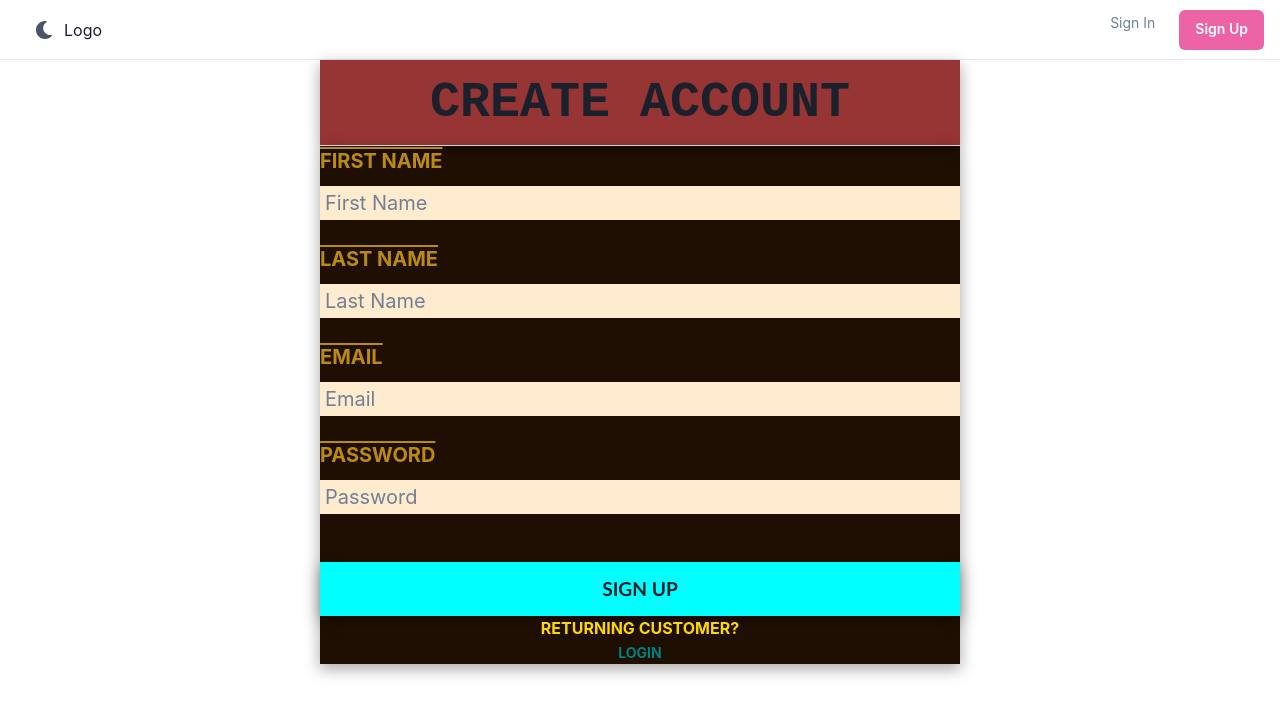
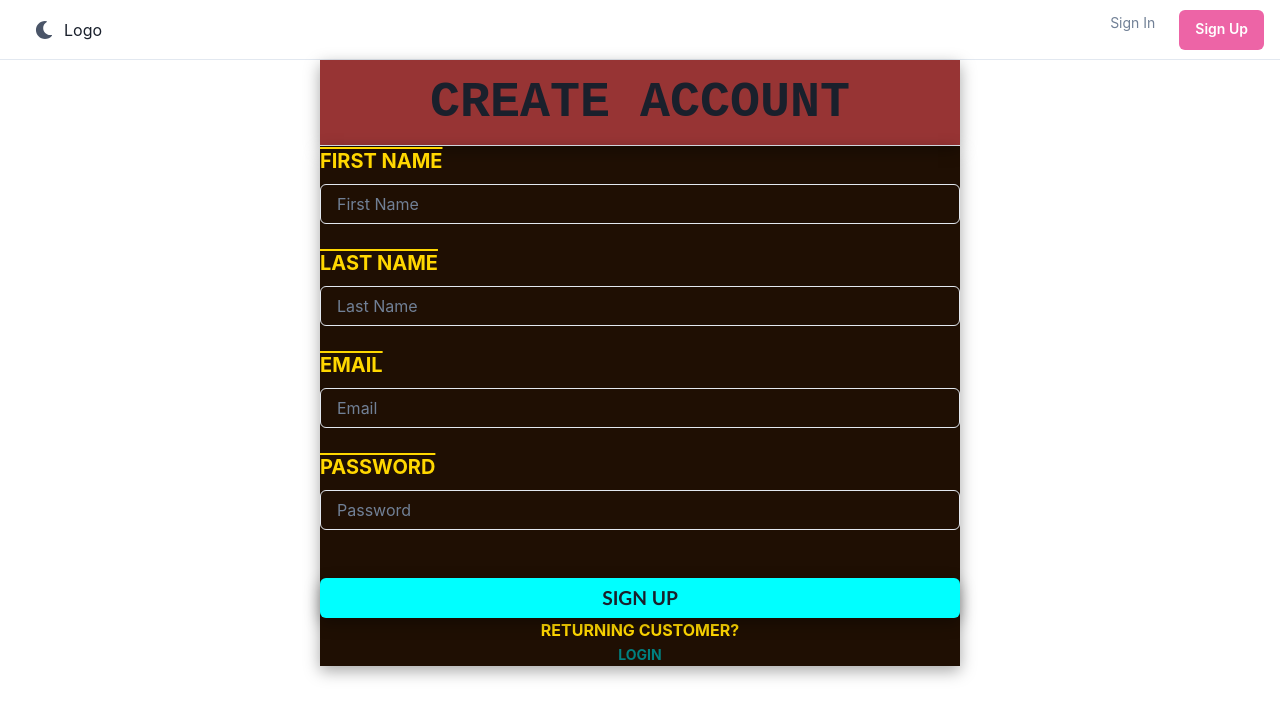
Before and after one commit to rohitchourey0809/FinalMernProject, a React (Create React App) app in the folder my-app-project/: page /signup in a window 1280 px wide. Shown: the top 718 px of the page. Built offline with nearby package versions, Linux system fonts and the light colour scheme.

Commit message:
"backend and filter added"

```diff
--- a/my-app-project/db.json
+++ b/my-app-project/db.json
@@ -302,5 +302,63 @@
         "count": 470
       }
     }
+  ],
+  "Signupdata": [
+    {
+      "firstname": "Rohit",
+      "lastname": "Chourey",
+      "email": "rohit_fw15_206@masai.school",
+      "password": "123",
+      "id": 1
+    },
+    {
+      "firstname": "kamal",
+      "lastname": "Chourey",
+      "email": "rohit_fw15_206@masai.school",
+      "password": "",
+      "id": 2
+    },
+    {
+      "firstname": "Neha",
+      "lastname": "Chourey",
+      "email": "rohitchourey1122@gmail.com",
+      "password": "123",
+      "id": 3
+    },
+    {
+      "FIRSTNAME": "Rohit",
+      "LASTNAME": "Chourey",
+      "EMAIL": "rohit_fw15_206@masai.school",
+      "PASSWORD": "123",
+      "id": 4
+    },
+    {
+      "FIRSTNAME": "Rohit",
+      "LASTNAME": "Chourey",
+      "EMAIL": "rohit_fw15_206@masai.school",
+      "PASSWORD": "123",
+      "id": 5
+    },
+    {
+      "FIRSTNAME": "Rohit",
+      "LASTNAME": "Chourey",
+      "EMAIL": "rohit_fw15_206@masai.school",
+      "PASSWORD": "123",
+      "id": 6
+    },
+    {
+      "FIRSTNAME": "Rohit",
+      "LASTNAME": "Chourey",
+      "EMAIL": "rohit_fw15_206@masai.school",
+      "PASSWORD": "123",
+      "id": 7
+    }
+  ],
+  "Logindata": [
+    {
+      "EMAIL": "rohit_fw15_206@masai.school",
+      "PASSWORD": "123",
+      "id": 1
+    }
   ]
 }
--- a/my-app-project/src/LandingPage/CardPage/CardPages.jsx
+++ b/my-app-project/src/LandingPage/CardPage/CardPages.jsx
@@ -1,29 +1,110 @@
 import React, { useEffect, useState } from 'react';
-import { Box, Center, Flex, Grid, Heading } from '@chakra-ui/react';
+import {
+  Box,
+  Button,
+  Center,
+  Flex,
+  Grid,
+  Stack,
+  VStack,
+} from '@chakra-ui/react';
 import { CardItem } from './CardItem';
 import axios from 'axios';
 
 export const CardPages = () => {
   const [Shoping, setshopData] = useState([]);
+  const [filterTitle, setfilterTitle] = useState();
+
+  const [page, setpage] = useState(1);
+  const [query, setquery] = useState('');
 
   useEffect(() => {
-    axios
-      .get('http://localhost:8080/Shopping')
+    async function AllshoppingData() {
+      await axios
+        .get('http://localhost:8080/Shopping', {
+          params: {
+            category: filterTitle,
+            _page: page,
+            _limit: 20,
+            q: query,
+          },
+        })
         .then(response => {
           setshopData(response.data);
-        console.log(response.data);
+          // return response.data;
         })
         .catch(error => {
           console.error(error);
         });
-  }, []);
+    }
+    AllshoppingData();
+  }, [filterTitle, page, query]);
+
   return (
+    <>
+      <VStack className="filter-stack">
+        {' '}
+        <Stack>
+          <Flex
+            gap={'10px'}
+            cursor={'pointer'}
+            color="pink"
+            bg={'black'}
+            borderRadius={'10px'}
+          >
+            <Box>
+              <Button
+                borderRadius={'10px'}
+                radius="10px"
+                onClick={() => setfilterTitle(Shoping.category)}
+                backgroundColor={'black'}
+                color={'gold'}
+              >
+                All |
+              </Button>
+            </Box>
+            <Box>
+              <Button
+                borderRadius={'10px'}
+                radius="10px"
+                onClick={() => setfilterTitle("men's clothing")}
+                backgroundColor={'black'}
+                color={'gold'}
+              >
+                men's clothing |
+              </Button>
+            </Box>
+            <Box>
+              <Button
+                onClick={() => setfilterTitle("women's clothing")}
+                backgroundColor={'black'}
+                color={'gold'}
+              >
+                women's clothing |
+              </Button>
+            </Box>
+            <Box>
+              <Button
+                onClick={() => setfilterTitle('electronics')}
+                backgroundColor={'black'}
+                color={'gold'}
+              >
+                electronics |
+              </Button>
+            </Box>
+            <Box>
+              <Button
+                onClick={() => setfilterTitle('jewelery')}
+                backgroundColor={'black'}
+                color={'gold'}
+              >
+                jewelery |
+              </Button>
+            </Box>
+          </Flex>
+        </Stack>
+      </VStack>
       <Box marginLeft="250">
-      <>
-        {/* <Center> */}
-          {' '}
-          <Heading marginLeft="500" as="h2">Cart</Heading>
-        {/* </Center> */}
         <Grid templateColumns="repeat(2, 1fr)">
           {Shoping.length &&
             Shoping.map(e => {
@@ -41,12 +122,9 @@ export const CardPages = () => {
               );
             })}
         </Grid>
-      </>
+
         <Center> {/* <Checkout /> */}</Center>
       </Box>
-
-    // <div>
-    //   <CardItem />
-    // </div>
+    </>
   );
 };
--- a/my-app-project/src/LoginPages/Login.jsx
+++ b/my-app-project/src/LoginPages/Login.jsx
@@ -1,45 +1,70 @@
 import '../SignUpPage/Sign.css';
-import React from 'react';
-import { Link } from 'react-router-dom';
+import React, { useState } from 'react';
+import { Link, useNavigate } from 'react-router-dom';
+import { Box, Button, FormLabel, Input, Text } from '@chakra-ui/react';
+import axios from 'axios';
 
 export const Login = () => {
+  const [email, setemail] = useState('');
+  const [password, setpassword] = useState('');
+  const navigate = useNavigate();
+
+  async function login(e) {
+    const payload = {
+      EMAIL: email,
+      PASSWORD: password,
+    };
+    axios
+      .post('  http://localhost:8080/Logindata', payload)
+      .then(response => {
+        alert(`login Successful  -${response.status}`);
+        navigate('/');
+      })
+      .catch(error => {
+        console.log('ErrorSignup', error);
+      });
+  }
   return (
-    <div>
-      <div id="FULLDIV">
-        <div id="head">
-          <h2 id="custo">CUSTOMER LOGIN</h2>
-        </div>
+    <Box>
+      <Box id="FULLDIV">
+        <Box id="head">
+          <Text id="custo">CUSTOMER LOGIN</Text>
+        </Box>
 
         <hr />
-        <div id="signcontainer">
-          <label id="headingname">EMAIL</label>
+        <Box id="signcontainer">
+          <FormLabel id="headingname">EMAIL</FormLabel>
           <br />
-          <input
+          <Input
             type="email"
-            id="emailinp"
+            id="email"
+            onChange={e => setemail(e.target.value)}
             placeholder="Email"
             class="inputsize"
           />
           <br />
           <br />
 
-          <label id="headingname">PASSWORD</label>
+          <FormLabel id="headingname">PASSWORD</FormLabel>
           <br />
-          <input
+          <Input
             type="text"
             id="password"
+            onChange={e => setpassword(e.target.value)}
             placeholder="Password"
             class="inputsize"
           />
           <br />
           <br />
-        </div>
+        </Box>
         <br />
         <Link to={'/'}>
-          <button id="buttonlogin">LOG IN</button>
+          <Button onClick={() => login()} id="buttonlogin">
+            LOG IN
+          </Button>
         </Link>
         <br />
-        <div
+        <Box
           style={{
             margin: 'auto',
             textAlign: 'center',
@@ -47,12 +72,12 @@ export const Login = () => {
             fontWeight: 'bold',
           }}
         >
-          <p>RETURNING CUSTOMER?</p>
+          <Text>RETURNING CUSTOMER?</Text>
           <Link to={'/signup'} id="logina">
             SIGNUP
           </Link>
-        </div>
-      </div>
-    </div>
+        </Box>
+      </Box>
+    </Box>
   );
 };
--- a/my-app-project/src/SignUpPage/Sign.css
+++ b/my-app-project/src/SignUpPage/Sign.css
@@ -86,7 +86,7 @@
   background-color: transparent;
 }
 #headingname {
-  color: rgb(187, 139, 17);
+  color: gold;
   background-color: transparent;
   font-size: 20px;
   font-weight: bold;
@@ -129,3 +129,7 @@
   font-size: 14px;
   /* font-size: 14px; */
 }
+
+#pagechangediv {
+  border-color: 2px solid red;
+}
--- a/my-app-project/src/SignUpPage/Sign.jsx
+++ b/my-app-project/src/SignUpPage/Sign.jsx
@@ -1,19 +1,49 @@
-import React from 'react';
-import { Link } from 'react-router-dom';
+import { Box, Button, FormLabel, Input, Text } from '@chakra-ui/react';
+import axios from 'axios';
+import React, { useState } from 'react';
+import { Link, useNavigate } from 'react-router-dom';
 import './Sign.css';
 export const Sign = () => {
+  const [showPassword, setShowPassword] = useState(false);
+  const [firstname, setfirstname] = useState('');
+  const [lastname, setlastname] = useState('');
+  const [email, setemail] = useState('');
+  const [password, setpassword] = useState('');
+  const navigate = useNavigate();
+  async function Signup(e) {
+    const payload = await {
+      FIRSTNAME: firstname,
+      LASTNAME: lastname,
+      EMAIL: email,
+      PASSWORD: password,
+    };
+    axios
+      .post('  http://localhost:8080/Signupdata', payload)
+      .then(response => {
+        alert(`SignUp Successful  -${response.status}`);
+      })
+      .catch(error => {
+        console.log('ErrorSignup', error);
+      });
+
+    navigate('/login');
+  }
+
   return (
-    <div>
-      <div id="FULLDIV">
-        <div id="head">
-          <h2 id="custo">CREATE ACCOUNT</h2>
-        </div>
+    <Box>
+      <Box id="FULLDIV">
+        <Box id="head">
+          <Text id="custo">CREATE ACCOUNT</Text>
+        </Box>
 
         <hr />
-        <div id="signcontainer">
-          <label id="headingname">FIRST NAME</label>
-          <br />
-          <input
+        <Box id="signcontainer">
+          <FormLabel id="headingname">FIRST NAME</FormLabel>
+
+          <Input
+            value={firstname}
+            name="firstname"
+            onChange={e => setfirstname(e.target.value)}
             type="text"
             id="fname"
             placeholder="First Name"
@@ -22,9 +52,12 @@ export const Sign = () => {
           <br />
           <br />
 
-          <label id="headingname">LAST NAME</label>
-          <br />
-          <input
+          <FormLabel id="headingname">LAST NAME</FormLabel>
+
+          <Input
+            value={lastname}
+            name="lastname"
+            onChange={e => setlastname(e.target.value)}
             type="text"
             id="lname"
             placeholder="Last Name"
@@ -35,9 +68,12 @@ export const Sign = () => {
 
           <br />
 
-          <label id="headingname">EMAIL</label>
-          <br />
-          <input
+          <FormLabel id="headingname">EMAIL</FormLabel>
+
+          <Input
+            value={email}
+            name="email"
+            onChange={e => setemail(e.target.value)}
             type="email"
             id="emailinp"
             placeholder="Email"
@@ -46,10 +82,13 @@ export const Sign = () => {
           <br />
           <br />
 
-          <label id="headingname">PASSWORD</label>
-          <br />
-          <input
-            type="text"
+          <FormLabel id="headingname">PASSWORD</FormLabel>
+
+          <Input
+            value={password}
+            name="password"
+            onChange={e => setpassword(e.target.value)}
+            type={showPassword ? 'text' : 'password'}
             id="password"
             placeholder="Password"
             class="inputsize"
@@ -59,10 +98,17 @@ export const Sign = () => {
 
           <br />
           <Link to={'/login'}>
-            <button id="buttonsign">SIGN UP</button>
+            <Button
+              onClick={e => Signup(e)}
+              id="buttonsign"
+              type="submit"
+              variant={'ghost'}
+            >
+              SIGN UP
+            </Button>
           </Link>
           <br />
-          <div
+          <Box
             style={{
               margin: 'auto',
               textAlign: 'center',
@@ -70,13 +116,13 @@ export const Sign = () => {
               fontWeight: 'bold',
             }}
           >
-            <p>RETURNING CUSTOMER?</p>
+            <Text>RETURNING CUSTOMER?</Text>
             <Link to={'/login'} id="logina">
               LOGIN
             </Link>
-          </div>
-        </div>
-      </div>
-    </div>
+          </Box>
+        </Box>
+      </Box>
+    </Box>
   );
 };
```
Lines whose indentation alone changed are shown as unchanged.
